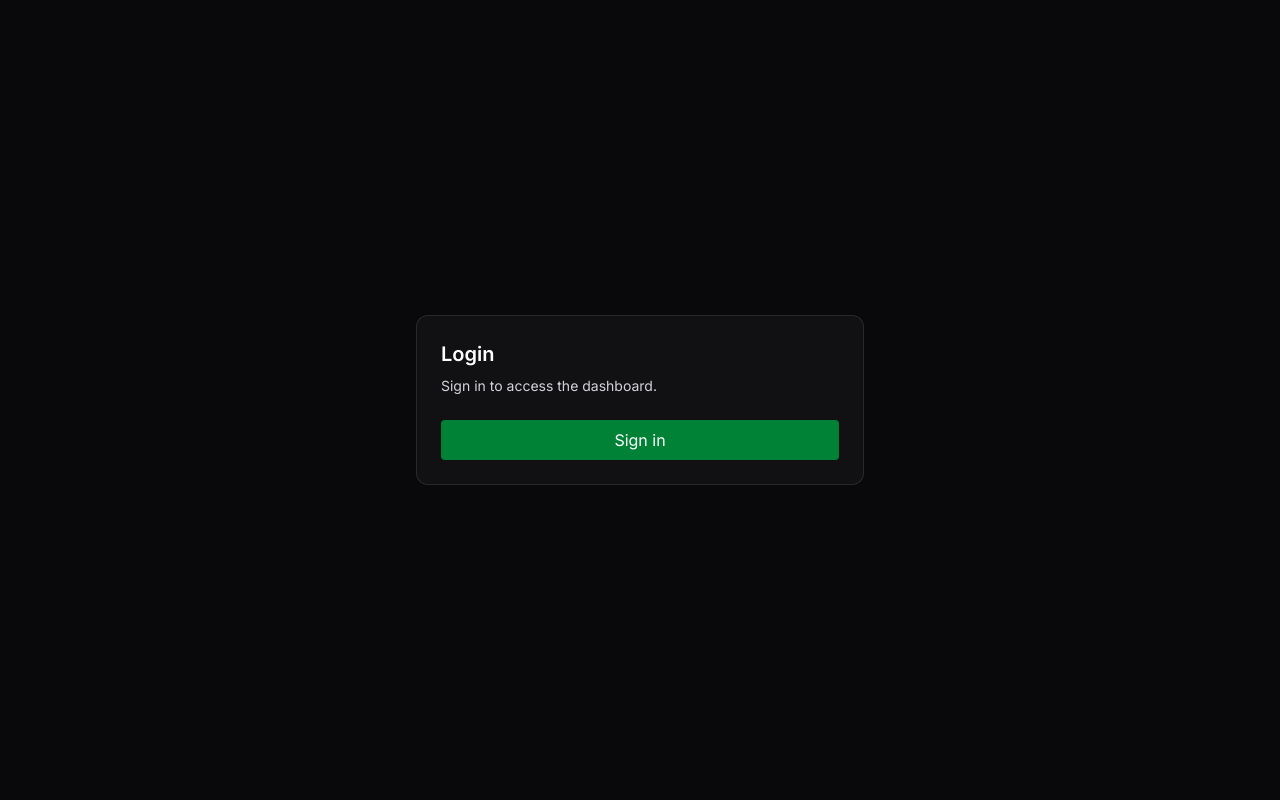
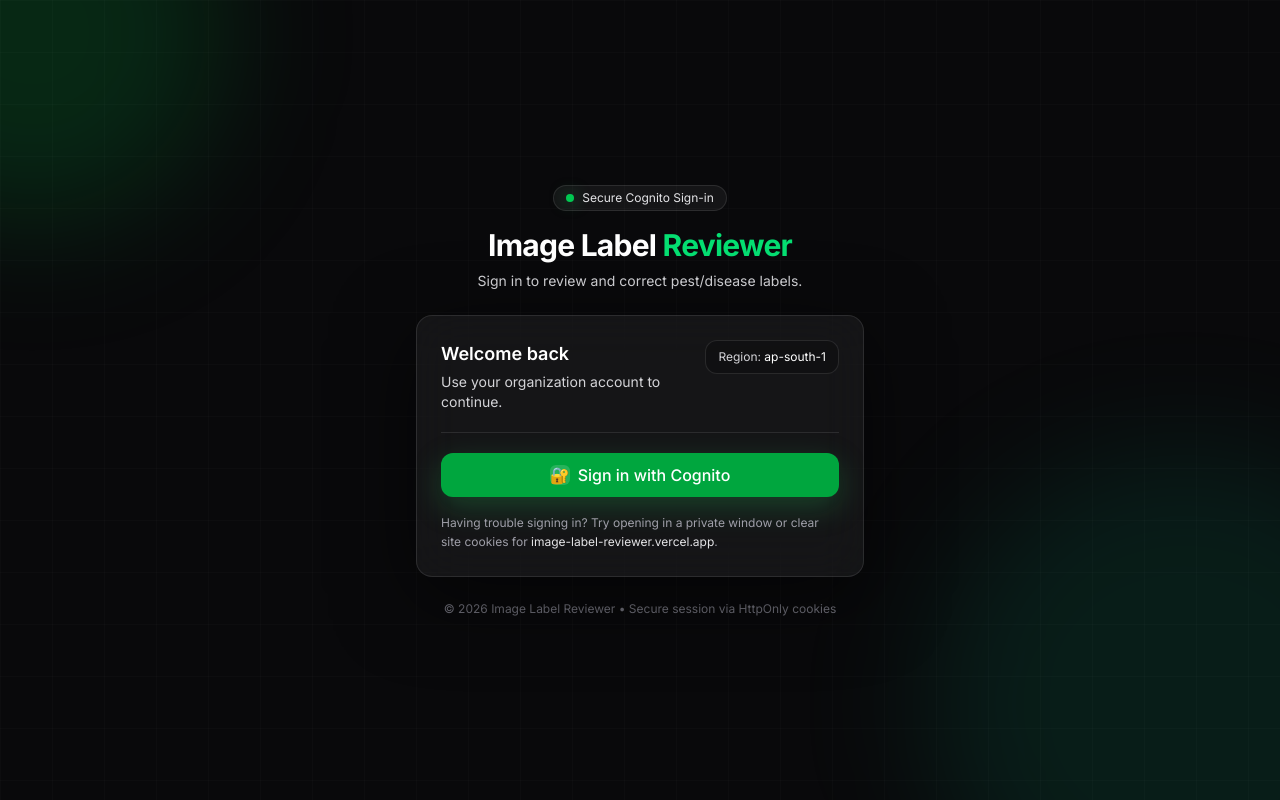
Before and after one commit to sandeepsaini2822-code/ImagelabelReviewer, a Next.js app: page /login in a window 1280 px wide. Built offline with nearby package versions, Linux system fonts and the light colour scheme; no server answers.

Commit message:
Beautify login page UI

```diff
--- a/app/login/page.tsx
+++ b/app/login/page.tsx
@@ -9,59 +9,124 @@
   const loggedOut = searchParams.get("loggedOut") === "true"
 
   const [checking, setChecking] = useState(true)
+  const [signingIn, setSigningIn] = useState(false)
   const ran = useRef(false)
-  const [signingIn, setSigningIn] = useState(false)
 
-  // ✅ If coming from logout, show message then clean URL
+  // ✅ If coming from logout, show message briefly then clean URL
   useEffect(() => {
     if (!loggedOut) return
-
     const t = setTimeout(() => {
-      router.replace("/login") // ✅ removes ?loggedOut=true
+      router.replace("/login")
     }, 1200)
-
     return () => clearTimeout(t)
   }, [loggedOut, router])
 
+  // ✅ session check
   useEffect(() => {
     if (ran.current) return
     ran.current = true
 
     fetch("/api/auth/ping", { credentials: "include", cache: "no-store" })
       .then((res) => {
-        if (res.ok) {
-          router.replace("/")
-        } else {
-          setChecking(false)
-        }
+        if (res.ok) router.replace("/")
+        else setChecking(false)
       })
-      .catch(() => {
-        setChecking(false)
-      })
+      .catch(() => setChecking(false))
   }, [router])
 
   return (
-    <main className="min-h-screen flex items-center justify-center bg-zinc-950 text-white p-6">
-      <div className="w-full max-w-md rounded-xl border border-white/10 bg-zinc-900/60 p-6">
-        <h1 className="text-xl font-semibold">Login</h1>
-        <p className="text-sm text-zinc-300 mt-2">Sign in to access the dashboard.</p>
+    <main className="min-h-screen relative overflow-hidden bg-zinc-950 text-white">
+      {/* Background glow */}
+      <div className="pointer-events-none absolute inset-0">
+      <div className="absolute -top-40 -left-40 h-96 w-96 rounded-full bg-green-600/20 blur-3xl" />
+<div className="absolute -bottom-40 -right-40 h-128 w-lg rounded-full bg-emerald-400/10 blur-3xl" />
+        {/* subtle grid */}
+<div className="absolute inset-0 opacity-10 bg-[linear-gradient(to_right,rgba(255,255,255,0.18)_1px,transparent_1px),linear-gradient(to_bottom,rgba(255,255,255,0.18)_1px,transparent_1px)] bg-size-[52px_52px]" />      </div>
 
+      <div className="relative z-10 min-h-screen flex items-center justify-center p-6">
+        <div className="w-full max-w-md">
+          {/* Brand header */}
+          <div className="mb-6 text-center">
+            <div className="inline-flex items-center gap-2 rounded-full border border-white/10 bg-white/5 px-3 py-1 text-xs text-zinc-200">
+              <span className="h-2 w-2 rounded-full bg-green-500 shadow-[0_0_16px_rgba(34,197,94,0.6)]" />
+              Secure Cognito Sign-in
+            </div>
+
+            <h1 className="mt-4 text-3xl font-bold tracking-tight">
+              <span className="text-white">Image Label</span>{" "}
+              <span className="text-green-400">Reviewer</span>
+            </h1>
+            <p className="mt-2 text-sm text-zinc-300">
+              Sign in to review and correct pest/disease labels.
+            </p>
+          </div>
+
+          {/* Card */}
+          <div className="rounded-2xl border border-white/10 bg-white/5 backdrop-blur-xl shadow-[0_20px_80px_rgba(0,0,0,0.55)] p-6">
             {loggedOut && (
-          <div className="mt-3 mb-3 rounded bg-green-900/40 border border-green-700 text-green-400 px-3 py-2 text-sm">
-            You have been logged out successfully.
+              <div className="mb-4 rounded-xl border border-green-500/30 bg-green-500/10 px-4 py-3 text-sm text-green-200">
+                ✅ You have been logged out successfully.
               </div>
             )}
 
+            <div className="flex items-start justify-between gap-4">
+              <div>
+                <h2 className="text-lg font-semibold">Welcome back</h2>
+                <p className="mt-1 text-sm text-zinc-300">
+                  Use your organization account to continue.
+                </p>
+              </div>
+
+              {/* mini badge */}
+              <div className="shrink-0 rounded-xl border border-white/10 bg-black/20 px-3 py-2 text-xs text-zinc-300">
+                Region: <span className="text-white">ap-south-1</span>
+              </div>
+            </div>
+
+            {/* Divider */}
+            <div className="my-5 h-px bg-white/10" />
+
+            {/* Button */}
             <button
               disabled={checking || signingIn}
               onClick={() => {
                 setSigningIn(true)
                 router.replace("/auth/login")
               }}
-          className="mt-6 w-full h-10 rounded bg-green-700 hover:bg-green-600 disabled:opacity-50"
+              className="group w-full h-11 rounded-xl bg-green-600 hover:bg-green-500 active:bg-green-600 disabled:opacity-50 disabled:cursor-not-allowed transition flex items-center justify-center gap-2 font-medium shadow-[0_10px_30px_rgba(34,197,94,0.25)]"
             >
-          {checking ? "Checking session..." : signingIn ? "Redirecting..." : "Sign in"}
+              {checking ? (
+                <>
+                  <span className="h-4 w-4 rounded-full border-2 border-white/30 border-t-white animate-spin" />
+                  Checking session…
+                </>
+              ) : signingIn ? (
+                <>
+                  <span className="h-4 w-4 rounded-full border-2 border-white/30 border-t-white animate-spin" />
+                  Redirecting…
+                </>
+              ) : (
+                <>
+                  <span className="inline-flex h-5 w-5 items-center justify-center rounded-md bg-white/15">
+                    🔐
+                  </span>
+                  Sign in with Cognito
+                </>
+              )}
             </button>
+
+            {/* Helper text */}
+            <p className="mt-4 text-xs text-zinc-400 leading-relaxed">
+              Having trouble signing in? Try opening in a private window or clear site cookies for{" "}
+              <span className="text-zinc-200">image-label-reviewer.vercel.app</span>.
+            </p>
+          </div>
+
+          {/* Footer */}
+          <div className="mt-6 text-center text-xs text-zinc-500">
+            © {new Date().getFullYear()} Image Label Reviewer • Secure session via HttpOnly cookies
+          </div>
+        </div>
       </div>
     </main>
   )
```
Lines whose indentation alone changed are shown as unchanged.
